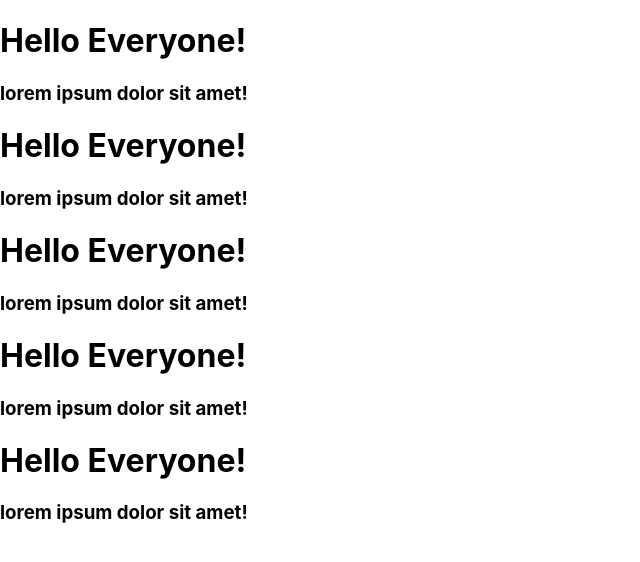
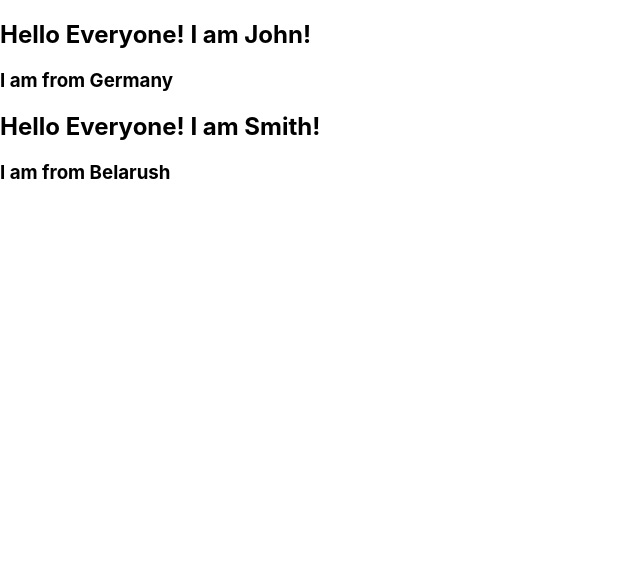
Before and after one commit to naimahassan43/react-basic, a React (Create React App) app: page / in a window 1280 px wide. Shown: the top 562 px of the page, without its empty margins (0-640 px from the left). Built offline with nearby package versions, Linux system fonts and the light colour scheme.

Commit message:
Working with Props

```diff
--- a/src/App.js
+++ b/src/App.js
@@ -60,11 +60,8 @@ import Person from "./components/Person/Person";
 const App = () => {
   return (
     <>
-      <Person />
-      <Person />
-      <Person />
-      <Person />
-      <Person />
+      <Person name="John" country="Germany" />
+      <Person name="Smith" country="Belarush" />
     </>
   );
 };
--- a/src/components/Person/Person.js
+++ b/src/components/Person/Person.js
@@ -1,10 +1,11 @@
 import React from "react";
 
-const Person = () => {
+const Person = (props) => {
+  const { name, country } = props;
   return (
     <div>
-      <h1> Hello Everyone! </h1>
-      <h3> lorem ipsum dolor sit amet! </h3>
+      <h2> Hello Everyone! I am {name}! </h2>
+      <h3> I am from {country} </h3>
     </div>
   );
 };
```
